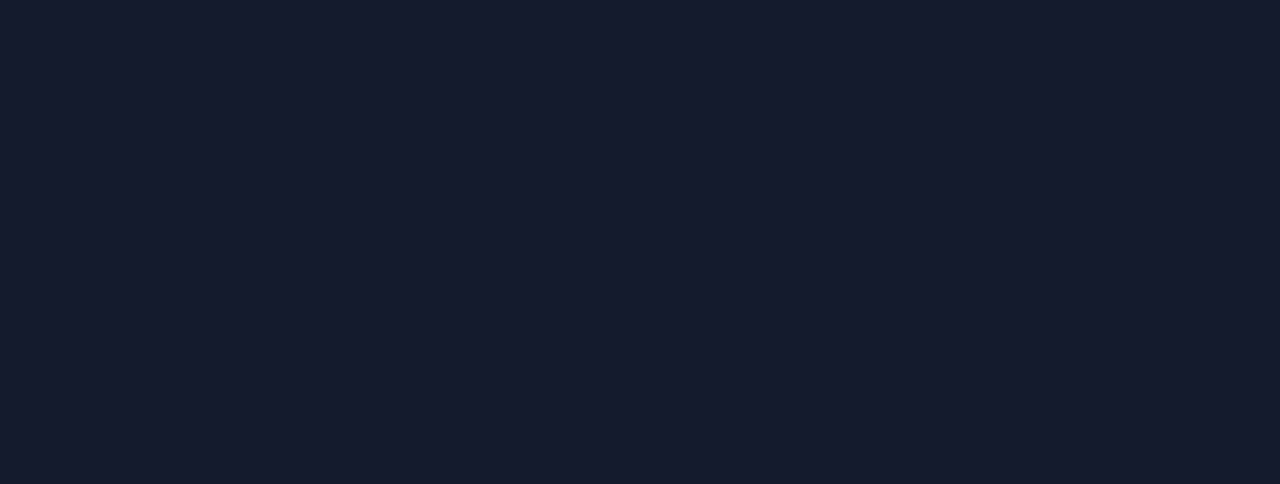
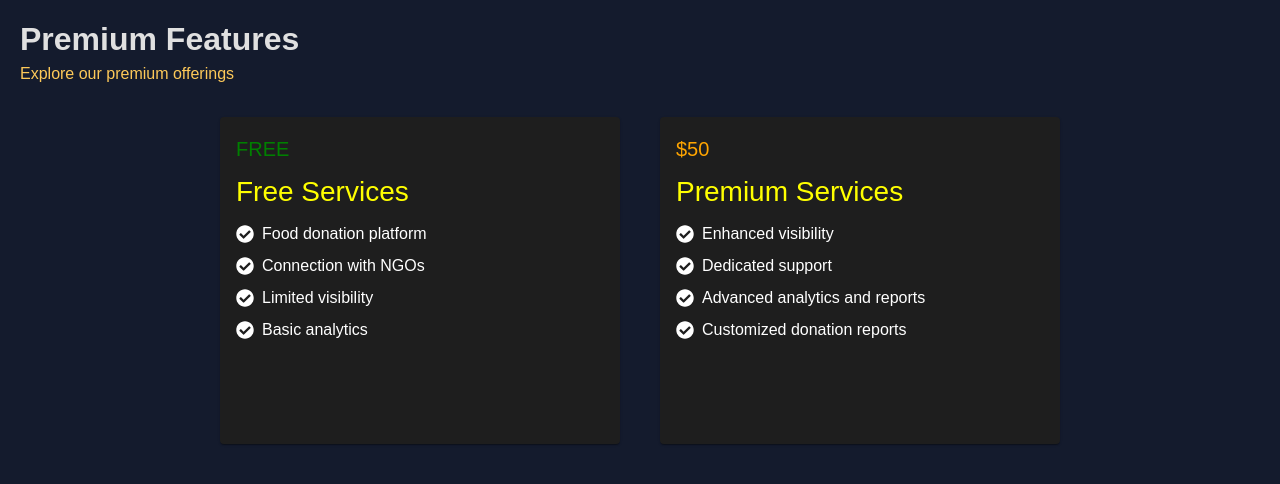
Before and after one commit to AyushBorage28/NourishNet, a React (Vite) app: page /premium in a window 1280 px wide. Before the commit this address had no page. Shown: the top 484 px of the page. Built offline with nearby package versions, Linux system fonts and the light colour scheme.

Commit message:
Premium page added

```diff
--- a/src/App.jsx
+++ b/src/App.jsx
@@ -9,7 +9,7 @@ import Team from "./screens/team";
 import Invoices from "./screens/invoices";
 import Contacts from "./screens/contacts";
 import Bar from "./screens/bar";
-import Form from "./screens/forms";
+import AddHoreca from "./screens/addhoreca";
 import Line from "./screens/line";
 import Pie from "./screens/pie";
 
@@ -22,6 +22,7 @@ import Home from "./screens/Home";
 import Login from "./screens/Login";
 import SignUp from "./screens/SignUp";
 import Horeca from "./screens/Horeca";
+import PremiumFeatures from "./screens/premium";
 
 const App = () => {
   const [theme, colorMode] = useMode();
@@ -62,7 +63,7 @@ const App = () => {
               <Route path="/" element={<Home />} />
               <Route path="/login" element={<Login />} />
               <Route path="/signup" element={<SignUp />} />
-
+              <Route path="/premium" element={<PremiumFeatures />} />
               <Route path="/prodashboard" element={<ProDashboard />} />
               <Route path="/team" element={<Team />} />
 
@@ -70,7 +71,7 @@ const App = () => {
 
               <Route path="/invoices" element={<Invoices />} />
 
-              <Route path="/form" element={<Form />} />
+              <Route path="/addhoreca" element={<AddHoreca />} />
      <Route path="/horeca" element={<Horeca/>} />
               <Route path="/bar" element={<Bar />} />
               <Route path="/pie" element={<Pie />} />
--- a/src/screens/forms/index.jsx
+++ b/src/screens/addhoreca/index.jsx
@@ -5,7 +5,7 @@ import useMediaQuery from "@mui/material/useMediaQuery";
 import Header from "../../components/Header";
 
 
-const Form = () => {
+const AddHoreca = () => {
     const isNonMobile = useMediaQuery("(min-width:600px)");
 
     const handleFormSubmit = (values) => {
@@ -14,7 +14,7 @@ const Form = () => {
 
     return (
       <Box m="20px">
-        <Header title="CREATE USER" subtitle="Create a New User Profile" />
+        <Header title="Add Restraunts" subtitle=" lorem ipsum  " />
 
         <Formik
           onSubmit={handleFormSubmit}
@@ -120,7 +120,7 @@ const Form = () => {
               </Box>
               <Box display="flex" justifyContent="end" mt="20px">
                 <Button type="submit" color="secondary" variant="contained">
-                  Create New User
+                 Add new restraunt
                 </Button>
               </Box>
             </form>
@@ -153,4 +153,4 @@ const Form = () => {
     address2: "",
   };
 
-  export default Form;
+  export default AddHoreca;
--- a/src/screens/globals/Sidebar.jsx
+++ b/src/screens/globals/Sidebar.jsx
@@ -1,4 +1,5 @@
 import { useState } from "react";
+import { FaGem } from 'react-icons/fa';
 import { ProSidebar, Menu, MenuItem } from "react-pro-sidebar";
 import { Box, IconButton, Typography, useTheme } from "@mui/material";
 import { Link } from "react-router-dom";
@@ -53,9 +54,11 @@ const Sidebar = () => {
       },
       "& .pro-inner-item": {
         padding: "5px 35px 5px 20px !important",
+        display: "flex !important ",
+        alignItems: "center !important",
       },
       "& .pro-inner-item:hover": {
-          color: "#5aaedb !important",
+        color: "#5aaedb !important",  // Change the color on hover
       },
       "& .pro-menu-item.active": {
         color: "#007cc2 !important",
@@ -119,9 +122,9 @@ const Sidebar = () => {
 
           <Box paddingLeft={isCollapsed ? undefined : "10%"}>
             <Item
-              title="ProDashboard"
+              title="Premium"
               to="/prodashboard"
-              icon={<HomeOutlinedIcon />}
+              icon={<FaGem />}
               selected={selected}
               setSelected={setSelected}
             />
@@ -164,7 +167,7 @@ const Sidebar = () => {
             </Typography>
             <Item
               title="Profile Form"
-              to="/form"
+              to="/addhoreca"
               icon={<PersonOutlinedIcon />}
               selected={selected}
               setSelected={setSelected}
--- /dev/null
+++ b/src/screens/premium/index.jsx
@@ -0,0 +1,168 @@
+import React, { useState } from "react";
+import { Box, Card, CardContent, Typography } from "@mui/material";
+import { FaCheckCircle, FaMoneyBillAlt, FaUserFriends, FaClipboardList, FaCalendarAlt,FaTrophy } from "react-icons/fa";
+import { FiArrowRightCircle } from "react-icons/fi";
+import Header from "../../components/Header";
+
+const PremiumFeatures = () => {
+  const [hoveredCard, setHoveredCard] = useState(null);
+
+
+  const handleCardHover = (index) => {
+    setHoveredCard(index);
+  };
+
+  const handleCardLeave = () => {
+    setHoveredCard(null);
+  };
+
+  const features = [
+    {
+      icon: FaClipboardList,
+      text: "Food donation platform",
+    },
+    {
+      icon: FaUserFriends,
+      text: "Connection with NGOs",
+    },
+    {
+      icon: FaMoneyBillAlt,
+      text: "Limited visibility",
+    },
+    {
+      icon: FaCalendarAlt,
+      text: "Basic analytics",
+    },
+  ];
+
+  const premiumFeatures = [
+    {
+      icon: FaMoneyBillAlt,
+      text: "Enhanced visibility",
+    },
+    {
+      icon: FaUserFriends,
+      text: "Dedicated support",
+    },
+
+    {
+      icon: FaCalendarAlt,
+      text: "Advanced analytics and reports",
+    },
+    {
+      icon: FaClipboardList,
+      text: "Customized donation reports",
+    },
+
+    // Add more premium features
+  ];
+
+  return (
+    <Box m="20px">
+      <Header title="Premium Features" subtitle="Explore our premium offerings" />
+      <Box display="flex" justifyContent="center" alignItems="stretch" mt={4}>
+        {/* First Card */}
+        <Card
+          sx={{
+            width: 400,
+            height: "100%",
+            margin: "0 20px",
+            display: "flex",
+            flexDirection: "column",
+            justifyContent: "space-between",
+            transition: "transform 0.3s, box-shadow 0.3s",
+            "&:hover": {
+              transform: "scale(1.05)",
+              boxShadow: "0px 8px 16px rgba(0, 0, 0, 0.2)",
+            },
+          }}
+          onMouseEnter={() => handleCardHover(0)}
+          onMouseLeave={handleCardLeave}
+        >
+          <CardContent>
+            <Typography variant="h6" style={{ color: "green", marginBottom: "8px", fontSize: "20px" }}>FREE</Typography>
+            <Typography variant="h5" style={{ color: "yellow", fontSize: "28px", marginBottom: "12px", textAlign: "left" }}>Free Services</Typography>
+            <ul style={{ listStyle: "none", padding: 0, marginTop: "12px", textAlign: "left" }}>
+              {features.map((feature, index) => (
+                <li key={index} style={{ marginBottom: "8px", display: "flex", alignItems: "center" }}>
+                  <FaCheckCircle style={{ fontSize: "18px", marginRight: "8px" }} />
+                  <Typography variant="body1" style={{ fontSize: "16px" }}>{feature.text}</Typography>
+                </li>
+              ))}
+            </ul>
+          </CardContent>
+          <Box
+            p={2}
+            display="flex"
+            flexDirection="column"
+            alignItems="flex-start"
+            justifyContent="flex-end"
+            style={{
+              transform: `translateY(${hoveredCard === 0 ? 0 : 100}px)`,
+              transition: "transform 0.5s, opacity 0.5s",
+            }}
+          >
+            <Box display="flex" alignItems="center" mb={2}>
+              <FiArrowRightCircle style={{ fontSize: "24px", marginRight: "8px", transition: "transform 0.3s" }} />
+              <Typography variant="body2" style={{ fontSize: "16px", opacity: hoveredCard === 0 ? 1 : 0, transition: "opacity 0.3s" }}>
+                Continue with Free
+              </Typography>
+            </Box>
+          </Box>
+        </Card>
+
+        {/* Second Card */}
+        <Card
+          sx={{
+            width: 400,
+            height: "100%",
+            margin: "0 20px",
+            display: "flex",
+            flexDirection: "column",
+            justifyContent: "space-between",
+            transition: "transform 0.5s, box-shadow 0.5s",
+            "&:hover": {
+              transform: "scale(1.05)",
+              boxShadow: "0px 8px 16px rgba(0, 0, 0, 0.2)",
+            },
+          }}
+          onMouseEnter={() => handleCardHover(1)}
+          onMouseLeave={handleCardLeave}
+        >
+          <CardContent>
+            <Typography variant="h6" style={{ color: "orange", marginBottom: "8px", fontSize: "20px" }}>$50</Typography>
+            <Typography variant="h5" style={{ color: "yellow", fontSize: "28px", marginBottom: "12px", textAlign: "left" }}>Premium Services</Typography>
+            <ul style={{ listStyle: "none", padding: 0, marginTop: "12px", textAlign: "left" }}>
+              {premiumFeatures.map((feature, index) => (
+                <li key={index} style={{ marginBottom: "8px", display: "flex", alignItems: "center" }}>
+                  <FaCheckCircle style={{ fontSize: "18px", marginRight: "8px" }} />
+                  <Typography variant="body1" style={{ fontSize: "16px" }}>{feature.text}</Typography>
+                </li>
+              ))}
+            </ul>
+          </CardContent>
+          <Box
+            p={2}
+            display="flex"
+            flexDirection="column"
+            alignItems="flex-start"
+            justifyContent="flex-end"
+            style={{
+              transform: `translateY(${hoveredCard === 1 ? 0 : 100}px)`,
+              transition: "transform 0.3s",
+            }}
+          >
+            <Box display="flex" alignItems="center" mb={2}>
+              <FiArrowRightCircle style={{ fontSize: "24px", marginRight: "8px", transition: "transform 0.3s" }} />
+              <Typography variant="body2" style={{ fontSize: "16px", opacity: hoveredCard === 1 ? 1 : 0, transition: "opacity 0.3s" }}>
+                Continue with Premium
+              </Typography>
+            </Box>
+          </Box>
+        </Card>
+      </Box>
+    </Box>
+  );
+};
+
+export default PremiumFeatures;
```
Lines whose indentation alone changed are shown as unchanged.
